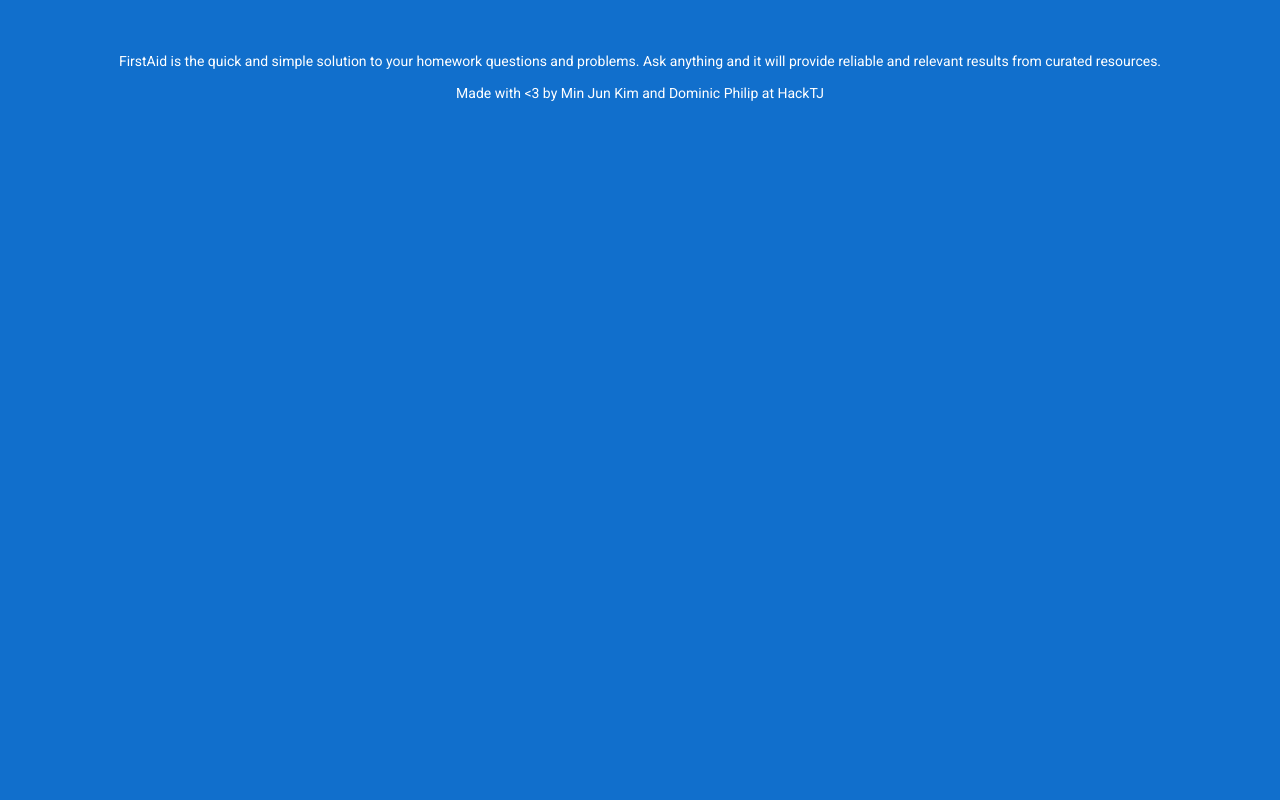
After one commit to dominicap/first-aid, a Flask app: page /about in a window 1280 px wide. The commit adds this page. Run offline with Flask 2, Linux system fonts and the light colour scheme; parts of the project's set-up code (start-up, migrations or seed data) failed here and were passed over; some libraries are stand-ins or nearby versions.

Commit message:
updates nothing important

```diff
--- a/app.py
+++ b/app.py
@@ -38,6 +38,10 @@ def results():
     else:
         return "Request not received."
 
+@app.route("/about")
+def about():
+    return render_template("about.html.j2")
+
 def __get_key(youtube_url, key):
     video_id = youtube_url.replace("https://www.youtube.com/embed/", '').strip()
     url = 'https://www.khanacademy.org/api/v1/user/videos/' + video_id
--- a/static/style.css
+++ b/static/style.css
@@ -117,6 +117,31 @@ a:hover {
     margin-bottom: 50px;
 }
 
+#about {
+    position: relative;
+    width: 100%;
+    text-align: center;
+}
+
+#about .col-md-4 {
+    position: relative;
+    top: 500px;
+    float: right;
+}
+
+#about a {
+    float: right;
+}
+
+#aboutpage {
+    margin-top: 50px;
+    text-align: center;
+}
+
+.no-padding {
+    padding: 0;
+}
+
 @media (min-width: 868px) {
     .main {
         width: 80%;
--- /dev/null
+++ b/templates/about.html.j2
@@ -0,0 +1,17 @@
+{% extends "layout.html.j2" %}
+{% block body %}
+
+<div class="container">
+    <div class="row">
+        <div class="col-md-12 center-block" id="aboutpage">
+            <p>
+                FirstAid is the quick and simple solution to your homework questions and problems. Ask anything and it will provide reliable and relevant results from curated resources.
+            </p>
+            <p>
+                Made with <3 by Min Jun Kim and Dominic Philip at HackTJ
+            </p>
+        </div>
+    </div>
+</div>
+
+{% endblock %}
--- a/templates/index.html.j2
+++ b/templates/index.html.j2
@@ -31,6 +31,12 @@
 
             </div>
 
+            <!--<div class="row center-block" id="about">
+                <div class="col-md-4 no-padding">
+                    <a href="{{ url_for("about") }}" >About</a>
+                </div>
+            </div>-->
+
             {% block results %}
 
             {% endblock %}
```
